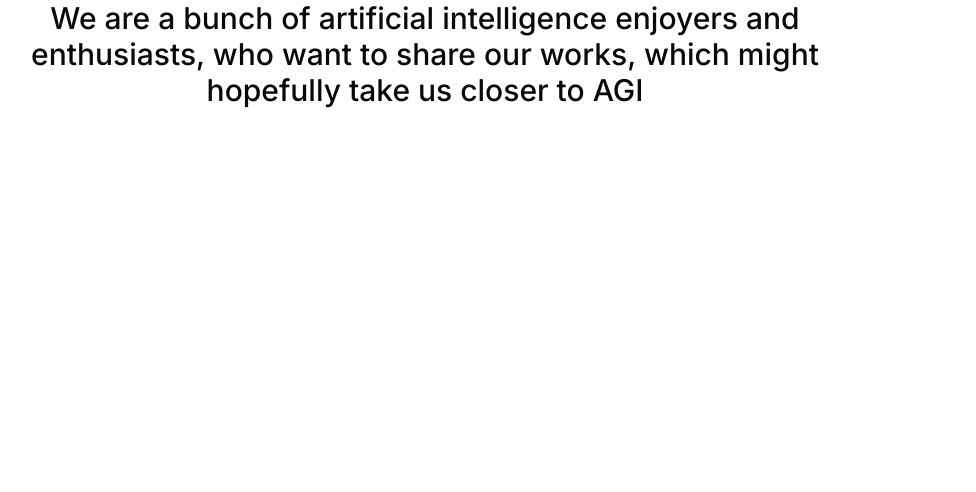
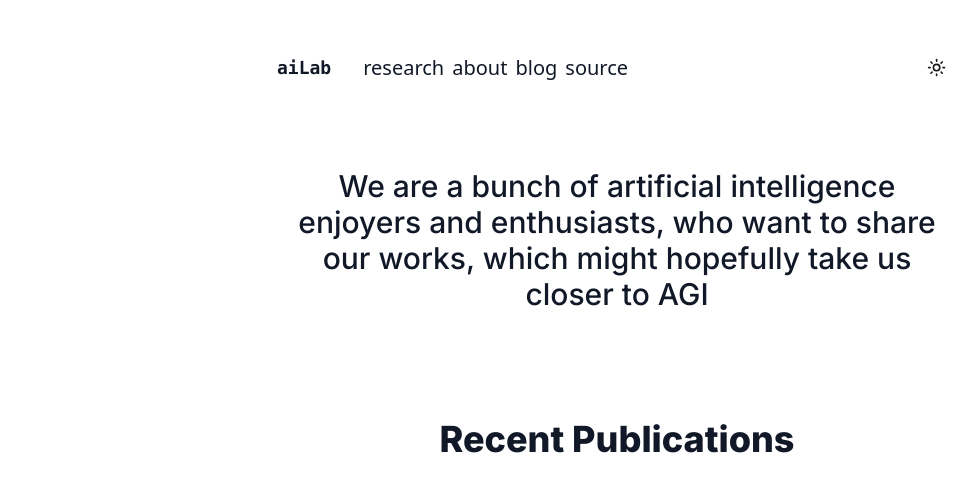
Before and after one commit to u0fz-ai-lab/ai-research-lab-site, a Next.js app: page / in a window 1280 px wide. Shown: the top 492 px of the page, without its empty margins (23-999 px from the left). Built offline with nearby package versions, Linux system fonts and the light colour scheme.

Commit message:
wip add dark mode

```diff
--- a/app/layout.tsx
+++ b/app/layout.tsx
@@ -1,12 +1,14 @@
 import type { Metadata } from "next";
 import { Inter } from "next/font/google";
 import "./globals.css";
+import Header from "@/components/Header";
+import { ThemeProvider } from "@/lib/theme-provider";
 
 const inter = Inter({ subsets: ["latin"] });
 
 export const metadata: Metadata = {
-	title: "Create Next App",
-	description: "Generated by create next app",
+	title: "Ai Research lab",
+	description: "Bro",
 };
 
 export default function RootLayout({
@@ -16,7 +18,12 @@ export default function RootLayout({
 }>) {
 	return (
 		<html lang="en">
-			<body className={inter.className}>{children}</body>
+			<body className="mx-auto flex min-h-screen max-w-[760px] prose dark:prose-invert flex-col gap-9 px-10 py-5 text-base md:gap-20 md:py-12">
+				<ThemeProvider attribute="class" defaultTheme="light">
+					<Header />
+					<div className={inter.className}>{children}</div>
+				</ThemeProvider>
+			</body>
 		</html>
 	);
 }
--- a/app/page.tsx
+++ b/app/page.tsx
@@ -8,6 +8,11 @@ export default function Home() {
 					hopefully take us closer to AGI
 				</h1>
 			</section>
+			<section className="flex flex-col gap-10">
+				<div className="lfex items-center justify-between">
+					<h1 className="">Recent Publications</h1>
+				</div>
+			</section>
 		</main>
 	);
 }
--- /dev/null
+++ b/components/Header.tsx
@@ -0,0 +1,37 @@
+import Link from "next/link";
+import { Button } from "./ui/button";
+import { ThemeSwitch } from "./Switch";
+
+const Header = () => {
+	return (
+		<nav className="flex w-full items-center font-semibold justify-between">
+			<div className="z-40 flex w-full flex-col xl:gap-8 md:gap-4 md:flex-row text-xl">
+				<Link
+					className="text-2xl no-underline font-semibold font-mono md:text-lg"
+					href="/"
+				>
+					aiLab
+				</Link>
+				<div className="flex gap-2 items-center font-semibold text-xl">
+					<Link className="no-underline" href="/publications">
+						research
+					</Link>
+					<Link className="no-underline" href="/about">
+						about
+					</Link>
+					<Link className="no-underline" href="/posts">
+						blog
+					</Link>
+					<Link className="no-underline" href="/">
+						source
+					</Link>
+				</div>
+			</div>
+			<div className="flex items-center gap-3 justify-between">
+				<ThemeSwitch />
+			</div>
+		</nav>
+	);
+};
+
+export default Header;
--- /dev/null
+++ b/components/Switch.tsx
@@ -0,0 +1,18 @@
+"use client";
+
+import * as React from "react";
+import { Moon, Sun } from "lucide-react";
+import { useTheme } from "next-themes";
+import { Button } from "./ui/button";
+
+export function ThemeSwitch() {
+	const { resolvedTheme, setTheme } = useTheme();
+	let otherTheme = resolvedTheme === "dark" ? "light" : "dark";
+
+	return (
+		<Button variant="link" size="icon" onClick={() => setTheme(otherTheme)}>
+			<Sun className="h-[1.2rem] w-[1.2rem] rotate-0 scale-100 transition-all dark:-rotate-90 dark:scale-0 " />
+			<Moon className="absolute h-[1.2rem] w-[1.2rem] rotate-90 scale-0 transition-all dark:rotate-0 dark:scale-100 " />
+		</Button>
+	);
+}
--- /dev/null
+++ b/lib/theme-provider.tsx
@@ -0,0 +1,9 @@
+"use client";
+
+import * as React from "react";
+import { ThemeProvider as NextThemesProvider } from "next-themes";
+import { type ThemeProviderProps } from "next-themes/dist/types";
+
+export function ThemeProvider({ children, ...props }: ThemeProviderProps) {
+	return <NextThemesProvider {...props}>{children}</NextThemesProvider>;
+}
```
